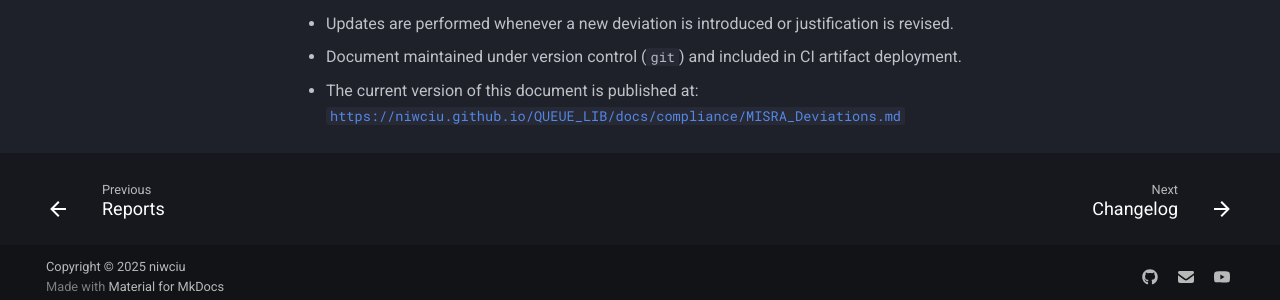
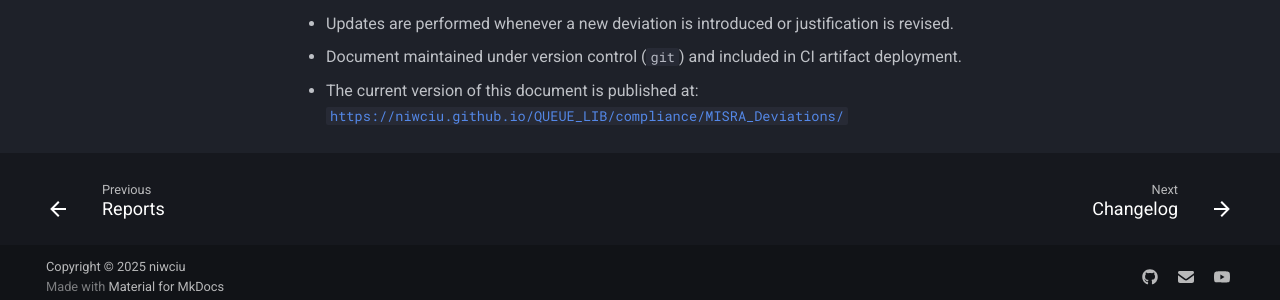
Before and after one commit to niwciu/QUEUE_LIB, an MkDocs documentation site: the page built from docs/compliance/MISRA_Deviations.md, in a window 1280 px wide and 900 px high, scrolled down 2303 px. Shown: the part 590-890 px from the top of the window. Built offline with MkDocs 1.6.1 and Material for MkDocs 9.7.7, drawn with Linux system fonts in a browser that asks for light colours; comment, search, counter and statistics services are not loaded; some of the changed lines change nothing that is shown.

Commit message:
docs update

```diff
--- a/docs/compliance/MISRA_Deviations.md
+++ b/docs/compliance/MISRA_Deviations.md
@@ -55,4 +55,4 @@ Each deviation is verified through static analysis, self-review, and automated u
 * Updates are performed whenever a new deviation is introduced or justification is revised.
 * Document maintained under version control (`git`) and included in CI artifact deployment.
 * The current version of this document is published at:
-  [`https://niwciu.github.io/QUEUE_LIB/docs/compliance/MISRA_Deviations.md`](https://niwciu.github.io/QUEUE_LIB/docs/compliance/MISRA_Deviations.md)
+  [`https://niwciu.github.io/QUEUE_LIB/compliance/MISRA_Deviations/`](https://niwciu.github.io/QUEUE_LIB/compliance/MISRA_Deviations/)
```
